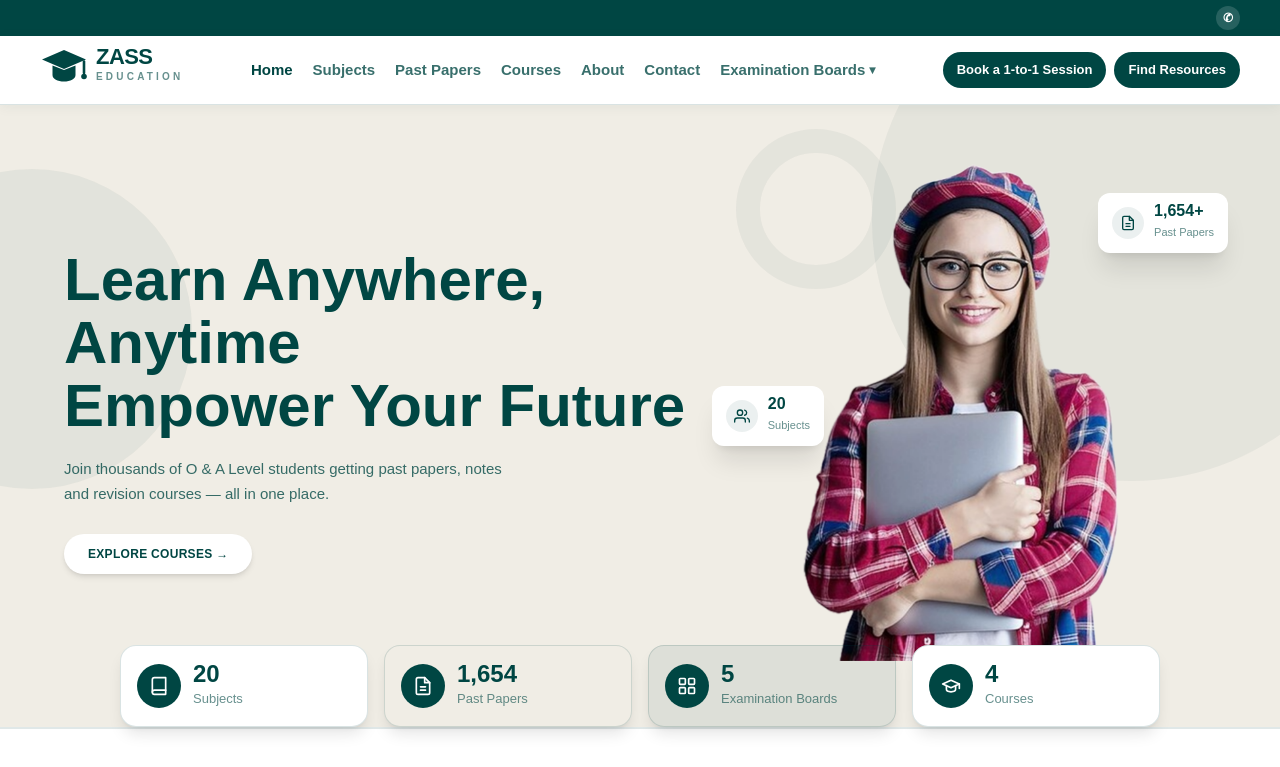
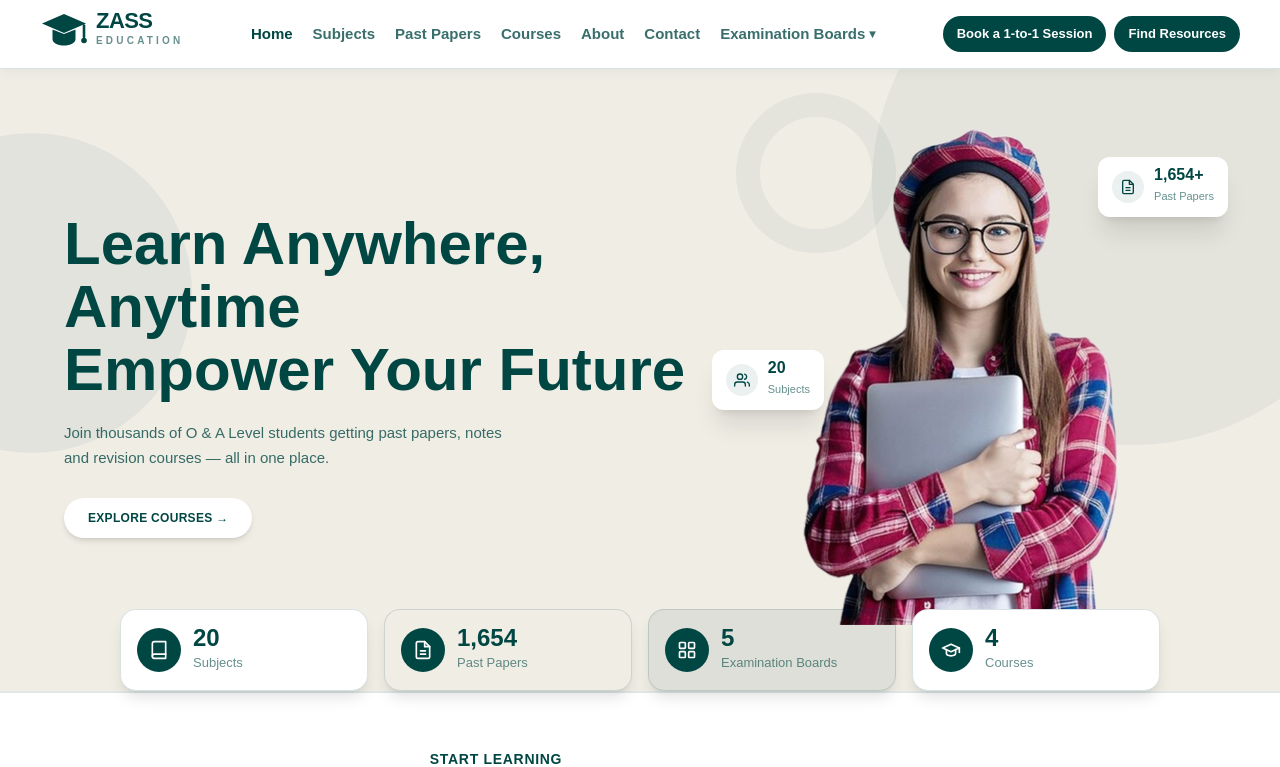
Before and after one commit to Hateem-Hussain-01/zass-education, a Next.js app: page / in a window 1280 px wide. Shown: the top 767 px of the page. Built offline with nearby package versions, Linux system fonts and the light colour scheme.

Commit message:
Navbar: remove TopBar strip entirely

```diff
--- a/components/Navbar.tsx
+++ b/components/Navbar.tsx
@@ -5,7 +5,6 @@ import { usePathname } from "next/navigation";
 import { useSettings } from "@/lib/store";
 import { BOARDS } from "@/lib/boards";
 import Logo from "./Logo";
-import TopBar from "./TopBar";
 
 const LINKS = [
   { href: "/", label: "Home" },
@@ -37,7 +36,6 @@ export default function Navbar() {
 
   return (
     <div>
-      <TopBar />
       {settings.announcementOn && settings.announcementText.trim() !== "" && (
         <div className="bg-[var(--zass-primary)] text-white text-center text-sm py-2 px-4">
           {settings.announcementText}
--- a/components/TopBar.tsx
+++ /dev/null
@@ -1,52 +0,0 @@
-"use client";
-
-import { useSettings } from "@/lib/store";
-
-/**
- * Thin top bar (Purdue layout): social icons only, right-aligned.
- * Phone + email were removed from the top bar (they stay in the
- * footer's Contact Info column). No opening hours — that would be
- * an invented fact. Only social links the admin actually filled
- * in are shown.
- */
-export default function TopBar() {
-  const { settings } = useSettings();
-
-  const socials: { label: string; href: string; glyph: string }[] = [
-    { label: "Facebook", href: settings.socialFacebook, glyph: "f" },
-    { label: "Instagram", href: settings.socialInstagram, glyph: "◎" },
-    { label: "LinkedIn", href: settings.socialLinkedin, glyph: "in" },
-  ].filter((s) => s.href.trim() !== "");
-
-  // WhatsApp is shown as a social too (it is the one social link filled in).
-  if (settings.socialWhatsapp.trim() !== "") {
-    socials.unshift({
-      label: "WhatsApp",
-      href: settings.socialWhatsapp,
-      glyph: "✆",
-    });
-  }
-
-  return (
-    <div className="bg-[var(--zass-primary)] text-white">
-      <div className="mx-auto flex max-w-7xl items-center justify-end gap-4 px-5 py-1.5 text-[13px] md:px-10">
-        {socials.length > 0 && (
-          <div className="flex shrink-0 items-center gap-1.5">
-            {socials.map((s) => (
-              <a
-                key={s.label}
-                href={s.href}
-                target="_blank"
-                rel="noreferrer"
-                aria-label={s.label}
-                className="flex h-6 w-6 items-center justify-center rounded-full bg-white/15 text-xs font-bold hover:bg-white/30"
-              >
-                {s.glyph}
-              </a>
-            ))}
-          </div>
-        )}
-      </div>
-    </div>
-  );
-}
```
